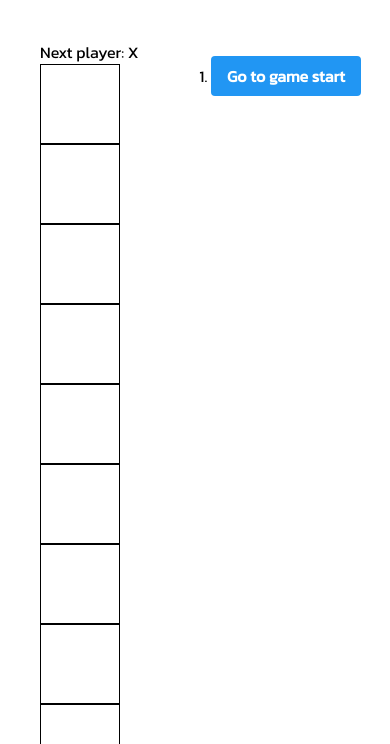
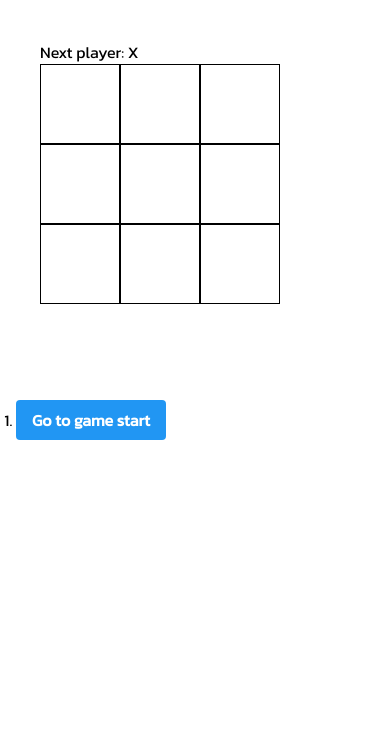
Before and after one commit to proverbed/tic-tac-toe-react-tutorial, a React (Vite) app: page / in a window 390 px wide. Shown: the top 744 px of the page. Built offline with nearby package versions, Linux system fonts and the light colour scheme.

Commit message:
Fix responsive layout

```diff
--- a/src/Game.tsx
+++ b/src/Game.tsx
@@ -34,11 +34,11 @@ function Game() {
   });
 
   return (
-    <div className="flex">
-      <div className="w-1/2">
+    <div className="grid md:grid-cols-2 grid-cols-1">
+      <div className="">
         <Board xIsNext={xIsNext} squares={currentSquares} onPlay={handlePlay} />
       </div>
-      <div className="mt-10 w-1/2">
+      <div className="mt-10">
         <ol className="list-decimal">{moves}</ol>
       </div>
     </div>
```
